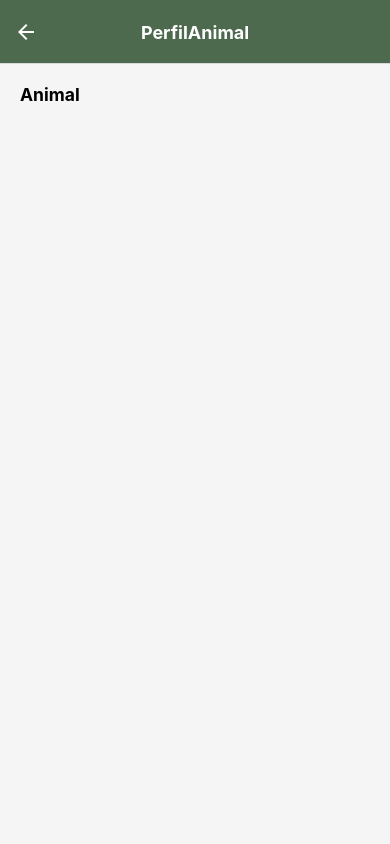
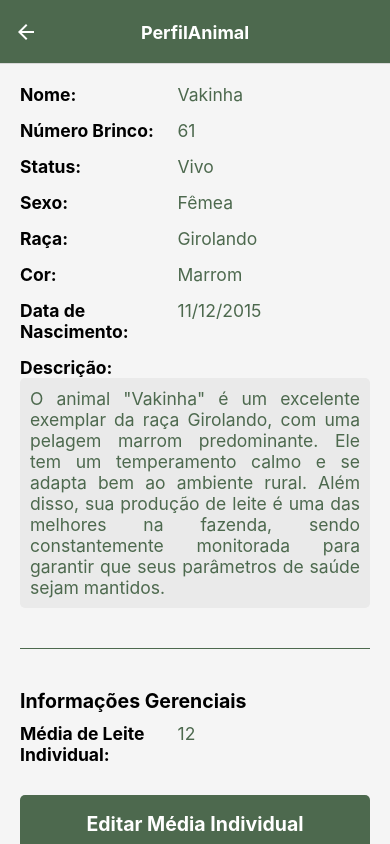
Before and after one commit to FelipeLeaoDias/AnimalControl-Front, a React Native app: screen /PerfilAnimal in a window 390 px wide. Built offline with nearby package versions, Linux system fonts and the light colour scheme.

Commit message:
Adicionando Perfil Animal

```diff
--- a/src/pages/PerfilAnimal.js
+++ b/src/pages/PerfilAnimal.js
@@ -1,7 +1,5 @@
 import React, { Component } from 'react';
-import { Text, StyleSheet, View, TextInput, TouchableOpacity, FlatList, Dimensions, Alert } from 'react-native';
-import * as SecureStorage from 'expo-secure-store'
-import {get} from '../utils/axios'
+import { Text, StyleSheet, View, ScrollView, TextInput, Dimensions, Alert, TouchableOpacity } from 'react-native';
 import Botao from '../components/Botao';
 
 const { width, height } = Dimensions.get('window'); // Obter as dimensões da tela
@@ -9,22 +7,207 @@ const { width, height } = Dimensions.get('window'); // Obter as dimensões da te
 export default class PerfilAnimal extends Component {
   constructor(props) {
     super(props);
+    // Criando um objeto para armazenar as informações do animal
     this.state = {
-      animal: [],
+      animal: {
+        nome: 'Vakinha',
+        numeroBrinco: '61',
+        status: 'vivo', // Pode ser 'vivo', 'morto', 'vendido'
+        sexo: 'Fêmea',
+        raca: 'Girolando',
+        cor: 'Marrom',
+        dataNascimento: '11/12/2015',
+        dataMorte: '12/11/2020', // Para status 'morto'
+        dataVenda: '11/12/2018', // Para status 'vendido'
+        descricao: `O animal "Vakinha" é um excelente exemplar da raça Girolando, com uma pelagem marrom predominante. Ele tem um temperamento calmo e se adapta bem ao ambiente rural. Além disso, sua produção de leite é uma das melhores na fazenda, sendo constantemente monitorada para garantir que seus parâmetros de saúde sejam mantidos.`,
+        mediaLeiteIndividual: '12', // Sem o "L" para facilitar a edição
+        mediaLeiteFazenda: '10L',
+        mediaLeiteCategoria: '11L',
+        pai: { nome: 'Boazinho', numeroBrinco: '45' }, // Exemplo de pai
+        mae: { nome: 'Margarida', numeroBrinco: '32' }, // Exemplo de mãe
+        filhos: [
+          { nome: 'Filhote A', numeroBrinco: '100' },
+          { nome: 'Filhote B', numeroBrinco: '101' },
+          { nome: 'Filhote A', numeroBrinco: '100' },
+          { nome: 'Filhote B', numeroBrinco: '101' },
+        ], // Lista de filhos
+      },
+      isEditingMedia: false, // Flag para controlar quando estamos no modo de edição
+      novoValorMediaLeite: '', // Valor temporário para a nova média de leite
     };
   }
 
+  // Função para alternar o modo de edição
+  toggleEditMedia = () => {
+    this.setState(prevState => ({
+      isEditingMedia: !prevState.isEditingMedia,
+      novoValorMediaLeite: this.state.animal.mediaLeiteIndividual, // Preencher com o valor atual
+    }));
+  };
 
+  // Função para atualizar a média de leite individual
+  handleSaveMediaLeite = () => {
+    const { novoValorMediaLeite } = this.state;
+    if (novoValorMediaLeite.trim() === '') {
+      Alert.alert('Erro', 'O valor da média de leite não pode estar vazio.');
+      return;
+    }
+
+    // Atualizar o estado do animal com o novo valor (adicionando "L" automaticamente)
+    this.setState(prevState => ({
+      animal: {
+        ...prevState.animal,
+        mediaLeiteIndividual: novoValorMediaLeite + 'L', // Adicionando "L" automaticamente
+      },
+      isEditingMedia: false, // Sair do modo de edição
+    }));
+  };
+
+  // Função para tratar o clique no card do pai, mãe ou filho
+  handleCardClick = (animal) => {
+    Alert.alert('Animal Selecionado', `Você selecionou ${animal.nome} (Brinco: ${animal.numeroBrinco})`);
+  };
 
   render() {
-    const { navigation } = this.props;
+    const { animal, isEditingMedia, novoValorMediaLeite } = this.state;
+
+    // Determina a label e data com base no status
+    let dataLabel = '';
+    let dataValue = '';
+
+    // Mostrar campo de data apenas quando o status for 'morto' ou 'vendido'
+    if (animal.status === 'morto') {
+      dataLabel = 'Data de Morte:';
+      dataValue = animal.dataMorte;
+    } else if (animal.status === 'vendido') {
+      dataLabel = 'Data de Venda:';
+      dataValue = animal.dataVenda;
+    }
+
     return (
-      <View style={styles.container}>
+      <ScrollView style={styles.container} contentContainerStyle={styles.scrollContainer}>
         <View style={styles.forms}>
-          <Text style={styles.label}>Animal</Text>
+          {/* Nome e Brinco */}
+          <View style={styles.row}>
+            <Text style={styles.label}>Nome:</Text>
+            <Text style={styles.value}>{animal.nome}</Text>
+          </View>
+          <View style={styles.row}>
+            <Text style={styles.label}>Número Brinco:</Text>
+            <Text style={styles.value}>{animal.numeroBrinco}</Text>
+          </View>
+
+          {/* Status e Sexo */}
+          <View style={styles.row}>
+            <Text style={styles.label}>Status:</Text>
+            <Text style={styles.value}>{animal.status === 'morto' ? 'Morto' : animal.status === 'vendido' ? 'Vendido' : 'Vivo'}</Text>
+          </View>
+          <View style={styles.row}>
+            <Text style={styles.label}>Sexo:</Text>
+            <Text style={styles.value}>{animal.sexo}</Text>
+          </View>
+
+          {/* Raça e Cor */}
+          <View style={styles.row}>
+            <Text style={styles.label}>Raça:</Text>
+            <Text style={styles.value}>{animal.raca}</Text>
+          </View>
+          <View style={styles.row}>
+            <Text style={styles.label}>Cor:</Text>
+            <Text style={styles.value}>{animal.cor}</Text>
+          </View>
+
+          {/* Data de Nascimento */}
+          <View style={styles.row}>
+            <Text style={styles.label}>Data de Nascimento:</Text>
+            <Text style={styles.value}>{animal.dataNascimento}</Text>
+          </View>
+
+          {/* Exibe a Data de Morte ou Venda somente se o status for 'morto' ou 'vendido' */}
+          {(animal.status === 'morto' || animal.status === 'vendido') && (
+            <View style={styles.row}>
+              <Text style={styles.label}>{dataLabel}</Text>
+              <Text style={styles.value}>{dataValue}</Text>
+            </View>
+          )}
+
+          {/* Descrição */}
+          <Text style={styles.label}>Descrição:</Text>
+          <View style={styles.descriptionBox}>
+            <Text style={styles.descriptionText}>{animal.descricao}</Text>
+          </View>
+
+          {/* Divisória Verde */}
+          <View style={styles.divider} />
+
+          <Text style={styles.divisor}>Informações Gerenciais</Text>
+
+          {/* Média de Leite Individual (aparece apenas para fêmeas) */}
+          {animal.sexo === 'Fêmea' && (
+            <>
+              <View style={styles.row}>
+                <Text style={styles.label}>Média de Leite Individual:</Text>
+                {isEditingMedia ? (
+                  <TextInput
+                    style={styles.input}
+                    value={novoValorMediaLeite}
+                    onChangeText={text => this.setState({ novoValorMediaLeite: text })}
+                    keyboardType="numeric"
+                  />
+                ) : (
+                  <Text style={styles.value}>{animal.mediaLeiteIndividual}</Text> // Exibe o "L" automaticamente
+                )}
+              </View>
+
+              <Botao onPress={this.toggleEditMedia}>
+                {isEditingMedia ? 'Cancelar Edição' : 'Editar Média Individual'}
+              </Botao>
+              {isEditingMedia && (
+                <Botao onPress={this.handleSaveMediaLeite}>
+                  Salvar Média Individual
+                </Botao>
+              )}
+            </>
+          )}
+
+          {/* Média de Leite da Fazenda */}
+          <View style={styles.row}>
+            <Text style={styles.label}>Média de Leite da Fazenda:</Text>
+            <Text style={styles.value}>{animal.mediaLeiteFazenda}</Text>
+          </View>
+
+          {/* Média de Leite da Categoria */}
+          <View style={styles.row}>
+            <Text style={styles.label}>Média de Leite da Categoria:</Text>
+            <Text style={styles.value}>{animal.mediaLeiteCategoria}</Text>
+          </View>
+
+          {/* Listas de Pais e Filhos */}
+          <View style={styles.cardsContainer}>
+            <Text style={styles.cardTitle}>Pais</Text>
+            <View style={styles.cardList}>
+              {/* Card do Pai */}
+              <TouchableOpacity style={styles.card} onPress={() => this.handleCardClick(animal.pai)}>
+                <Text style={styles.cardText}>Pai: {animal.pai.nome} - Brinco: {animal.pai.numeroBrinco}</Text>
+              </TouchableOpacity>
+              {/* Card da Mãe */}
+              <TouchableOpacity style={styles.card} onPress={() => this.handleCardClick(animal.mae)}>
+                <Text style={styles.cardText}>Mãe: {animal.mae.nome} - Brinco: {animal.mae.numeroBrinco}</Text>
+              </TouchableOpacity>
+            </View>
+
+            <Text style={styles.cardTitle}>Filhos</Text>
+            <View style={styles.cardList}>
+              {animal.filhos.map((filho, index) => (
+                <TouchableOpacity key={index} style={styles.card} onPress={() => this.handleCardClick(filho)}>
+                  <Text style={styles.cardText}>Filho: {filho.nome} Brinco: {filho.numeroBrinco}</Text>
+                </TouchableOpacity>
+              ))}
+            </View>
+          </View>
+
         </View>
-
-      </View>
+      </ScrollView>
     );
   }
 }
@@ -32,61 +215,85 @@ export default class PerfilAnimal extends Component {
 const styles = StyleSheet.create({
   container: {
     flex: 1,
-    padding: 20,
     backgroundColor: '#F5F5F5',
   },
+  scrollContainer: {
+    paddingBottom: 20, // Espaço extra para evitar que o conteúdo fique cortado
+  },
   forms: {
+    paddingHorizontal: 20,
+    marginTop: 20,
+  },
+  row: {
+    flexDirection: 'row',
+    justifyContent: 'space-between',
+    marginBottom: 15,
+  },
+  label: {
+    fontSize: width * 0.045, // Responsivo
+    fontWeight: 'bold',
+    color: '#000',
+    width: '40%', // Ajuste a largura das labels para que fiquem consistentes
+    textAlign: 'left', // Garante que as labels fiquem alinhadas à esquerda
+  },
+  value: {
+    fontSize: width * 0.045,
+    color: '#4D694E',
+    textAlign: 'left', // Garante que os valores fiquem alinhados à esquerda
+    width: '55%', // Ajuste a largura dos valores para que fiquem consistentes
+  },
+  input: {
+    width: '55%',
+    height: 40,
+    borderColor: '#4D694E',
+    borderWidth: 1,
+    borderRadius: 5,
+    paddingLeft: 10,
+    backgroundColor: '#FFFFFF',
+  },
+  descriptionBox: {
+    padding: 10,
+    backgroundColor: '#EAEAEA',
+    borderRadius: 5,
     marginBottom: 20,
   },
-  label: {
-    fontSize: width * 0.045, // Tornando a fonte responsiva
+  descriptionText: {
+    fontSize: width * 0.045, // Responsivo
+    color: '#4D694E',
+    textAlign: 'justify', // Justifica o texto
+  },
+  divisor: {
+    fontSize: width * 0.05,
+    fontWeight: 'bold',
     color: '#000',
-    fontWeight: 'bold',
+    marginTop: 20,
     marginBottom: 10,
   },
-  input: {
-    width: '100%',
-    height: height * 0.06,
-    borderColor: '#4D694E',
-    borderWidth: 1,
-    borderRadius: 3,
-    paddingLeft: 10,
-    marginBottom: 15,
-    backgroundColor: '#D3D3D3',
+  divider: {
+    height: 1,
+    backgroundColor: '#4D694E', // Cor verde para a divisória
+    marginVertical: 20,
   },
-  button: {
-    backgroundColor: '#4D694E',
-    paddingVertical: 15,
-    borderRadius: 5,
-    alignItems: 'center',
+  cardsContainer: {
+    marginTop: 20,
+  },
+  cardTitle: {
+    fontSize: width * 0.05,
+    fontWeight: 'bold',
+    color: '#000',
+    marginBottom: 10,
+  },
+  cardList: {
     marginBottom: 20,
   },
-  buttonText: {
-    color: '#fff',
-    fontSize: width * 0.045,
-  },
-  headerRow: {
-    flexDirection: 'row',
-    backgroundColor: '#4D694E',
-    paddingVertical: 15,
+  card: {
+    backgroundColor: '#EAEAEA',
+    padding: 15,
     borderRadius: 5,
     marginBottom: 10,
   },
-  row: {
-    flexDirection: 'row',
-    backgroundColor: '#D3D3D3',
-    paddingVertical: 10,
-    borderRadius: 5,
-    marginBottom: 5,
-  },
-  cell: {
-    flex: 1,
-    textAlign: 'center',
-    fontSize: width * 0.04,
-    color: '#000',
-  },
-  headerText: {
-    color: '#fff',
-    fontWeight: 'bold',
+  cardText: {
+    fontSize: width * 0.045,
+    color: '#4D694E',
   },
 });
```
